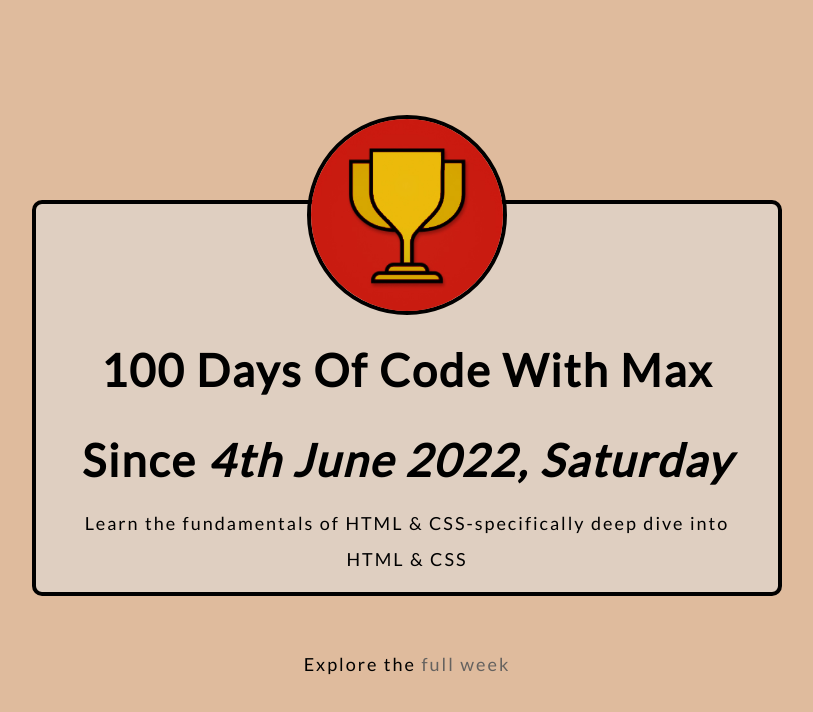
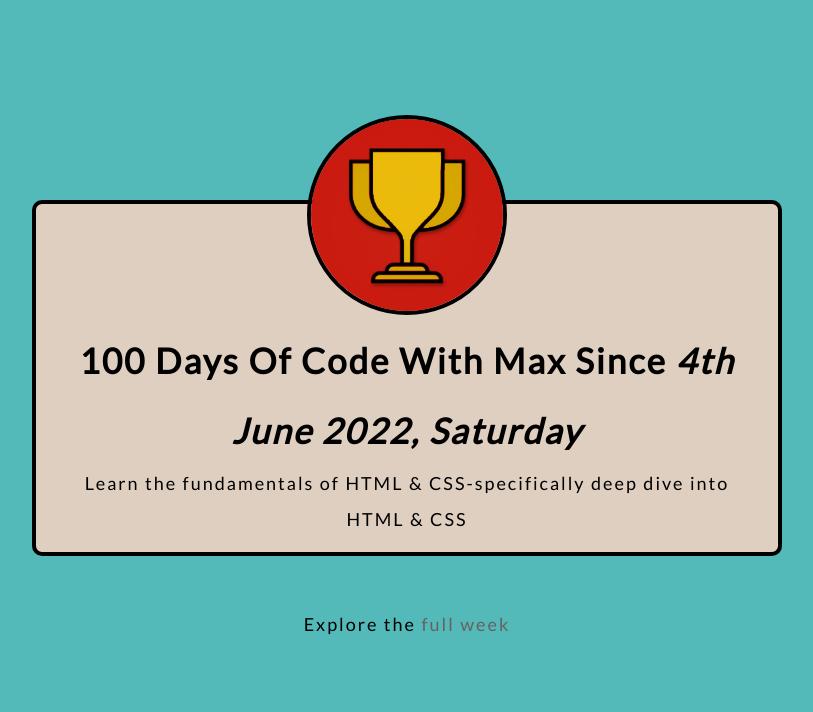
Before and after one commit to coderGan315/html-css-basics-2, a plain HTML site: page index.html in a window 1280 px wide. Shown: the whole page, without its empty margins (233-1046 px from the left). Drawn offline with Linux system fonts and the light colour scheme.

Commit message:
reduce font size of h1

```diff
--- a/styles/common.css
+++ b/styles/common.css
@@ -19,12 +19,12 @@ body {
   letter-spacing: 2px;
   line-height: 2;
   font-family: "Lato", sans-serif;
-  background-color: #dfbb9d;
+  background-color: #54bab9;
   text-align: center;
 }
 
 h1 {
-  font-size: 45px;
+  font-size: 35px;
 }
 
 p {
```
